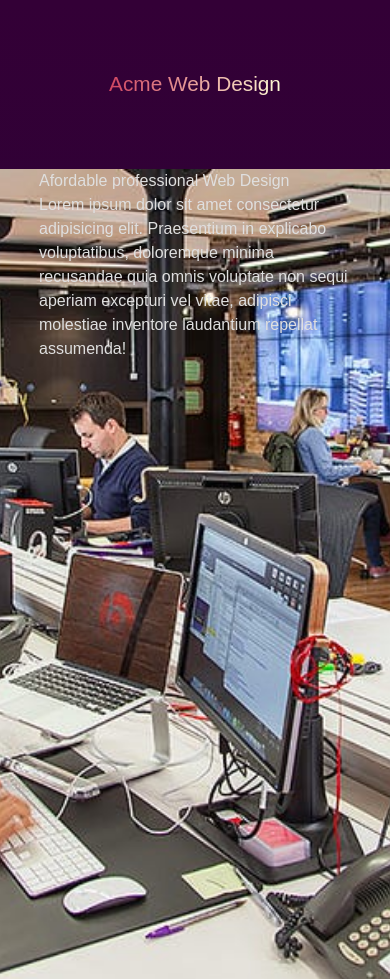
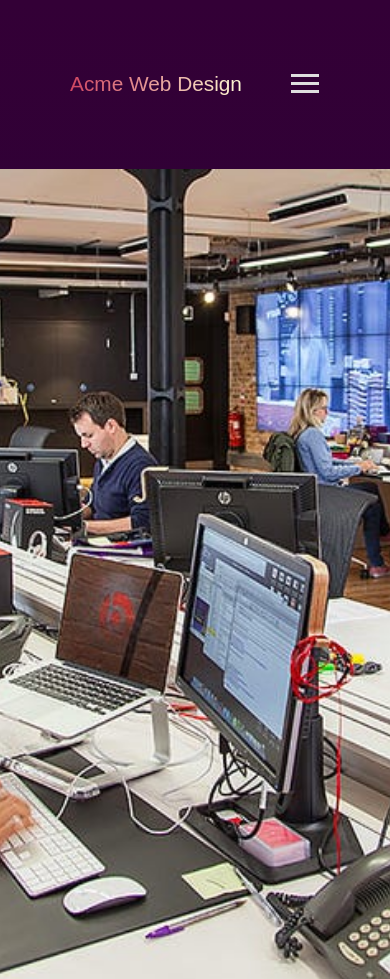
Before and after one commit to Ljusaj123/Design-page, a plain HTML site: page index.html in a window 390 px wide. Shown: the top 979 px of the page. Drawn offline with Linux system fonts and the light colour scheme; files whose address does not match are found by name.

Commit message:
doadn hamburger

```diff
--- a/index.html
+++ b/index.html
@@ -23,15 +23,20 @@
                     <li><a href="#services">Services</a></li>
                 </ul>
             </nav>
+            <div class="menu-burger">
+                <div class="menu-list"></div>
+                <div class="menu-list"></div>
+                <div class="menu-list"></div>
+            </div>
         </div>
     </header>
     <main class="main">
         <section class="showcase" id="home">
             <div class="showcase__container">
-                <h1>Afordable professional Web Design</h1>
+                <!--<h1>Afordable professional Web Design</h1>
                 <p>
                     Lorem ipsum dolor sit amet consectetur adipisicing elit. Praesentium in explicabo voluptatibus, doloremque minima recusandae quia omnis voluptate non sequi aperiam excepturi vel vitae, adipisci molestiae inventore laudantium repellat assumenda!
-                </p>
+                </p>--->
             </div>
         </section>
     </main>
```
